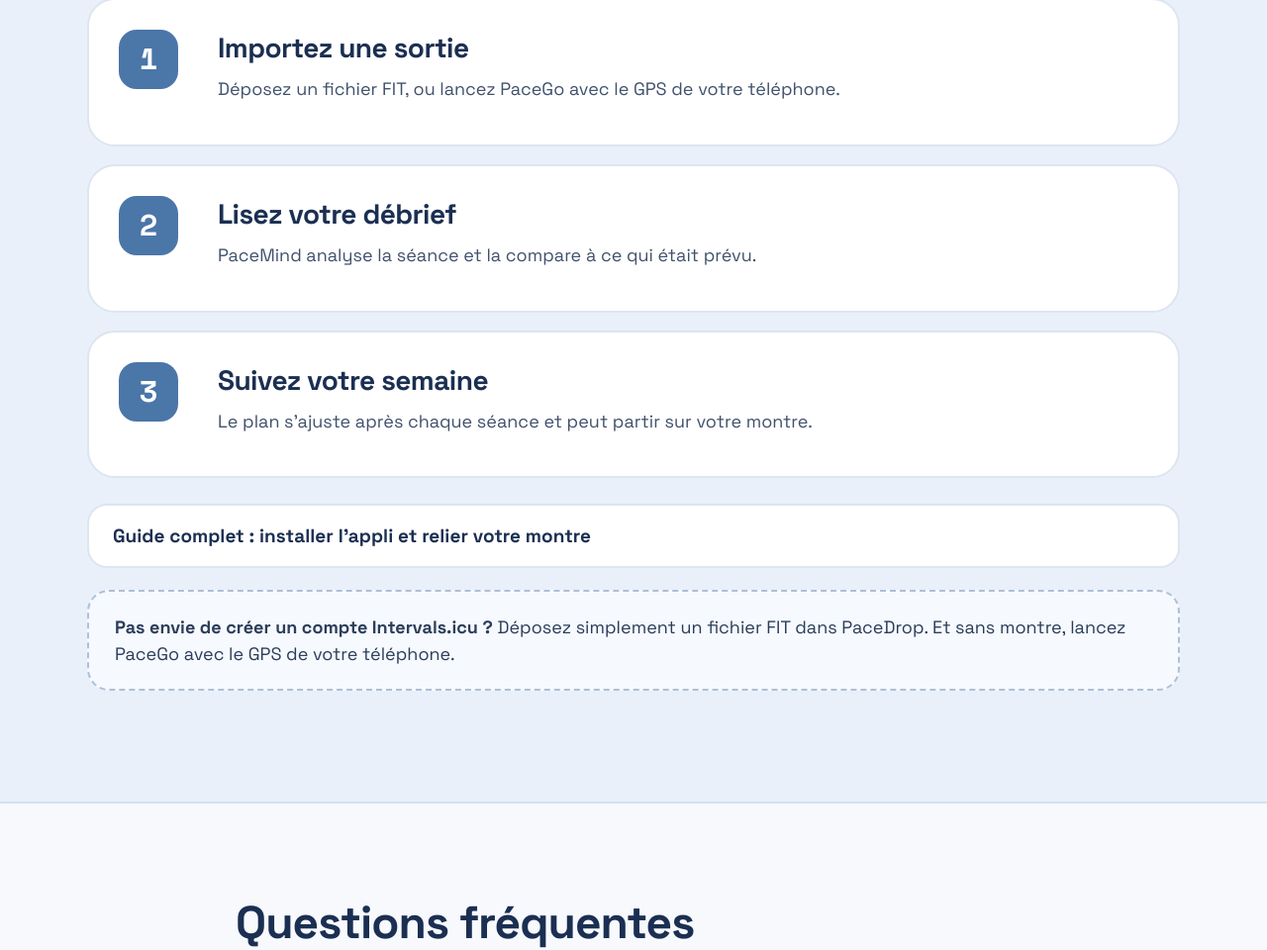
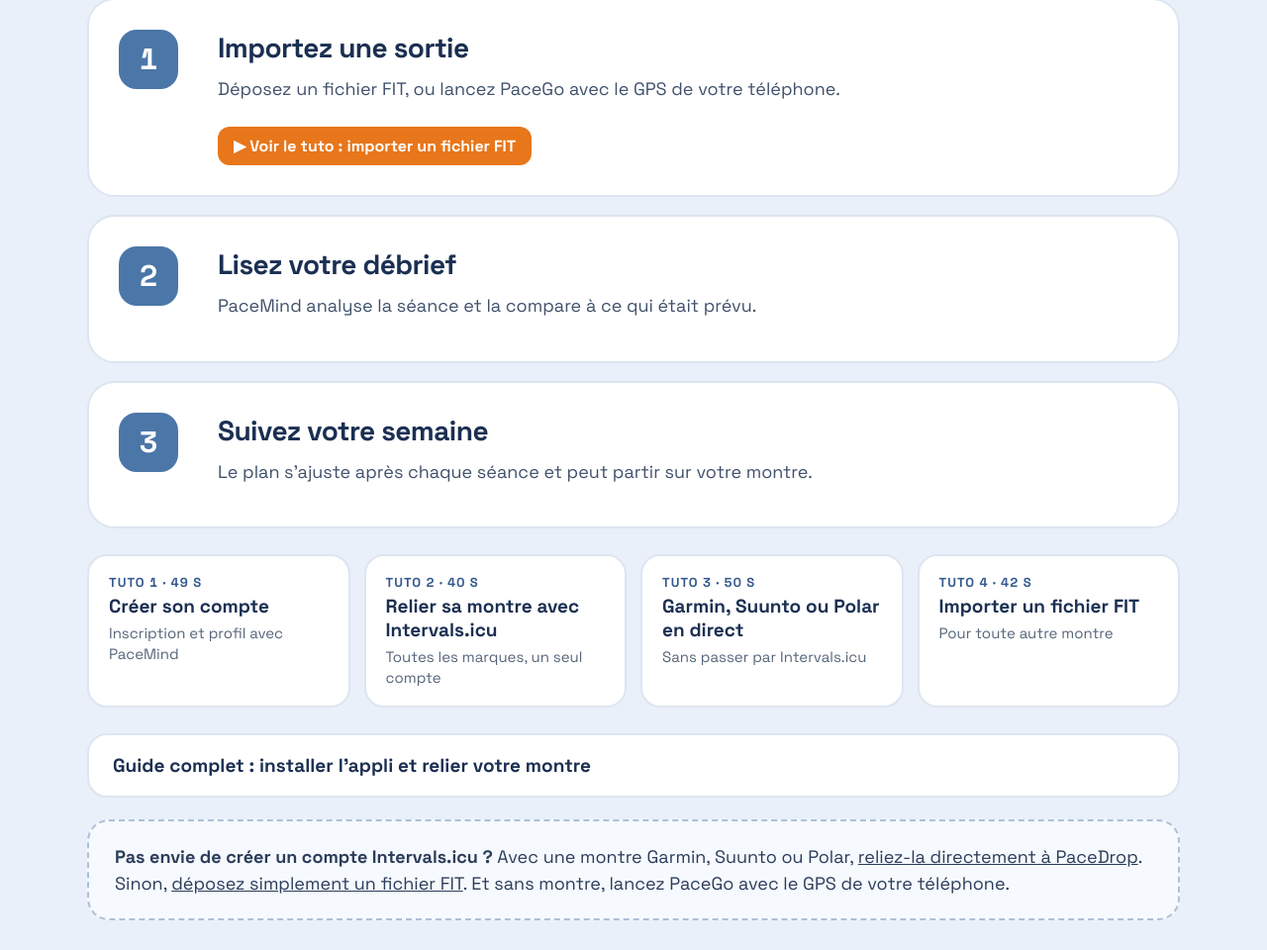
Before and after one commit to lolosaga/pacedrop-app, a website: page site/index.html in a window 1280 px wide. Shown: the part 6316-7276 px from the top of the page at 99% size. Drawn offline with Linux system fonts and the light colour scheme; a web font is replaced by a local one.

Commit message:
Accueil : liens vers les 4 tutos dans la section Démarrer
Co-Authored-By: Claude Sonnet 5.5 <noreply@anthropic.com>
Claude-Session: https://claude.ai/code/session_01Uwr2RDxE8CPBoD5zyktDGu

```diff
--- a/site/index.html
+++ b/site/index.html
@@ -196,6 +196,14 @@ section.s{padding:112px 0 0}
 .two p{font-size:17px;margin:0 0 14px}
 .note{margin-top:14px;padding:14px 16px;border-radius:14px;background:#e3f2f7;color:#1c5a6b;font-size:16px;line-height:1.5}
 .note.warm{background:#fdeadb;color:#8a4410}
+.vlink{display:inline-flex;align-items:center;gap:8px;margin-top:12px;padding:9px 16px;border-radius:12px;background:#e8761a;color:#fff;font-weight:700;font-size:16px;text-decoration:none}
+.vlink:hover{background:#d76a12}
+.tutos{display:grid;grid-template-columns:repeat(auto-fit,minmax(220px,1fr));gap:14px;margin:26px 0 0}
+.tutos a{display:block;padding:18px 20px;border-radius:20px;background:#fff;border:2px solid #dde5f0;text-decoration:none;color:#1b2f52}
+.tutos a:hover{border-color:#4b76a8}
+.tutos small{display:block;font-size:13px;font-weight:700;letter-spacing:.08em;text-transform:uppercase;color:#35598f}
+.tutos b{display:block;margin:4px 0 4px;font-size:19px;line-height:1.25}
+.tutos span{font-size:15px;color:#56657a}
 .alt{margin-top:22px;padding:22px 26px;border-radius:22px;border:2px dashed #aebfd8;font-size:18px;line-height:1.5;color:#2b3d5a;background:rgba(255,255,255,.6)}
 .price-grid{display:grid;grid-template-columns:repeat(3,1fr);gap:18px;margin-top:44px;align-items:stretch}
 .pc{position:relative;background:#fff;border:2px solid #dde5f0;border-radius:28px;padding:30px}
@@ -535,13 +543,21 @@ html{scroll-behavior:smooth;scroll-padding-top:90px}
     <p class="sub">Pas besoin d'installer quoi que ce soit pour essayer : tout fonctionne dans le navigateur.</p>
 
     <div class="steps">
-      <div class="stp"><b>1</b><div><h3>Importez une sortie</h3><p>Déposez un fichier FIT, ou lancez PaceGo avec le GPS de votre téléphone.</p></div></div>
+      <div class="stp"><b>1</b><div><h3>Importez une sortie</h3><p>Déposez un fichier FIT, ou lancez PaceGo avec le GPS de votre téléphone.</p><a class="vlink" href="/tuto/importer-fichier-fit/">▶ Voir le tuto : importer un fichier FIT</a></div></div>
       <div class="stp"><b>2</b><div><h3>Lisez votre débrief</h3><p>PaceMind analyse la séance et la compare à ce qui était prévu.</p></div></div>
       <div class="stp"><b>3</b><div><h3>Suivez votre semaine</h3><p>Le plan s'ajuste après chaque séance et peut partir sur votre montre.</p></div></div>
     </div>
 
+    <div class="tutos">
+      <a href="/tuto/creer-son-compte/"><small>Tuto 1 · 49 s</small><b>Créer son compte</b><span>Inscription et profil avec PaceMind</span></a>
+      <a href="/tuto/relier-intervals-icu/"><small>Tuto 2 · 40 s</small><b>Relier sa montre avec Intervals.icu</b><span>Toutes les marques, un seul compte</span></a>
+      <a href="/tuto/relier-garmin-suunto-polar/"><small>Tuto 3 · 50 s</small><b>Garmin, Suunto ou Polar en direct</b><span>Sans passer par Intervals.icu</span></a>
+      <a href="/tuto/importer-fichier-fit/"><small>Tuto 4 · 42 s</small><b>Importer un fichier FIT</b><span>Pour toute autre montre</span></a>
+    </div>
+
     <details class="guide">
     <summary>Guide complet : installer l'appli et relier votre montre</summary>
+    <p style="margin:14px 0 0;font-size:17px">Première fois ? <a href="/tuto/creer-son-compte/">Voir comment créer son compte PaceDrop en vidéo</a>.</p>
     <div class="steps">
       <div class="stp">
         <b>1</b>
@@ -565,6 +581,7 @@ html{scroll-behavior:smooth;scroll-padding-top:90px}
             <li>Confirmez l'e-mail reçu, puis renseignez votre profil : sport principal, poids, date de naissance.</li>
           </ol>
           <div class="note">Les libellés peuvent légèrement changer, Intervals.icu fait évoluer son site.</div>
+          <a class="vlink" href="/tuto/relier-intervals-icu/">▶ Voir le tuto vidéo</a>
         </div>
       </div>
 
@@ -578,6 +595,7 @@ html{scroll-behavior:smooth;scroll-padding-top:90px}
             <li>Lancez une synchronisation : vos dernières sorties apparaissent dans le calendrier.</li>
           </ol>
           <div class="note warm">Branchez la montre directement. Les sorties qui viennent de Strava dans Intervals.icu ne sont pas transmises à PaceDrop.</div>
+          <a class="vlink" href="/tuto/relier-intervals-icu/">▶ Voir le tuto vidéo</a>
         </div>
       </div>
 
@@ -592,13 +610,14 @@ html{scroll-behavior:smooth;scroll-padding-top:90px}
             <li>Collez l'identifiant et la clé, puis validez. Vos séances s'importent.</li>
           </ol>
           <div class="note">La clé est chiffrée par PaceDrop et ne s'affiche plus ensuite. Vous pouvez la révoquer à tout moment.</div>
+          <a class="vlink" href="/tuto/relier-intervals-icu/">▶ Voir le tuto vidéo</a>
         </div>
       </div>
     </div>
 
     </details>
 
-    <div class="alt"><strong>Pas envie de créer un compte Intervals.icu ?</strong> Déposez simplement un fichier FIT dans PaceDrop. Et sans montre, lancez PaceGo avec le GPS de votre téléphone.</div>
+    <div class="alt"><strong>Pas envie de créer un compte Intervals.icu ?</strong> Avec une montre Garmin, Suunto ou Polar, <a href="/tuto/relier-garmin-suunto-polar/">reliez-la directement à PaceDrop</a>. Sinon, <a href="/tuto/importer-fichier-fit/">déposez simplement un fichier FIT</a>. Et sans montre, lancez PaceGo avec le GPS de votre téléphone.</div>
   </div>
 </section>
 
```
